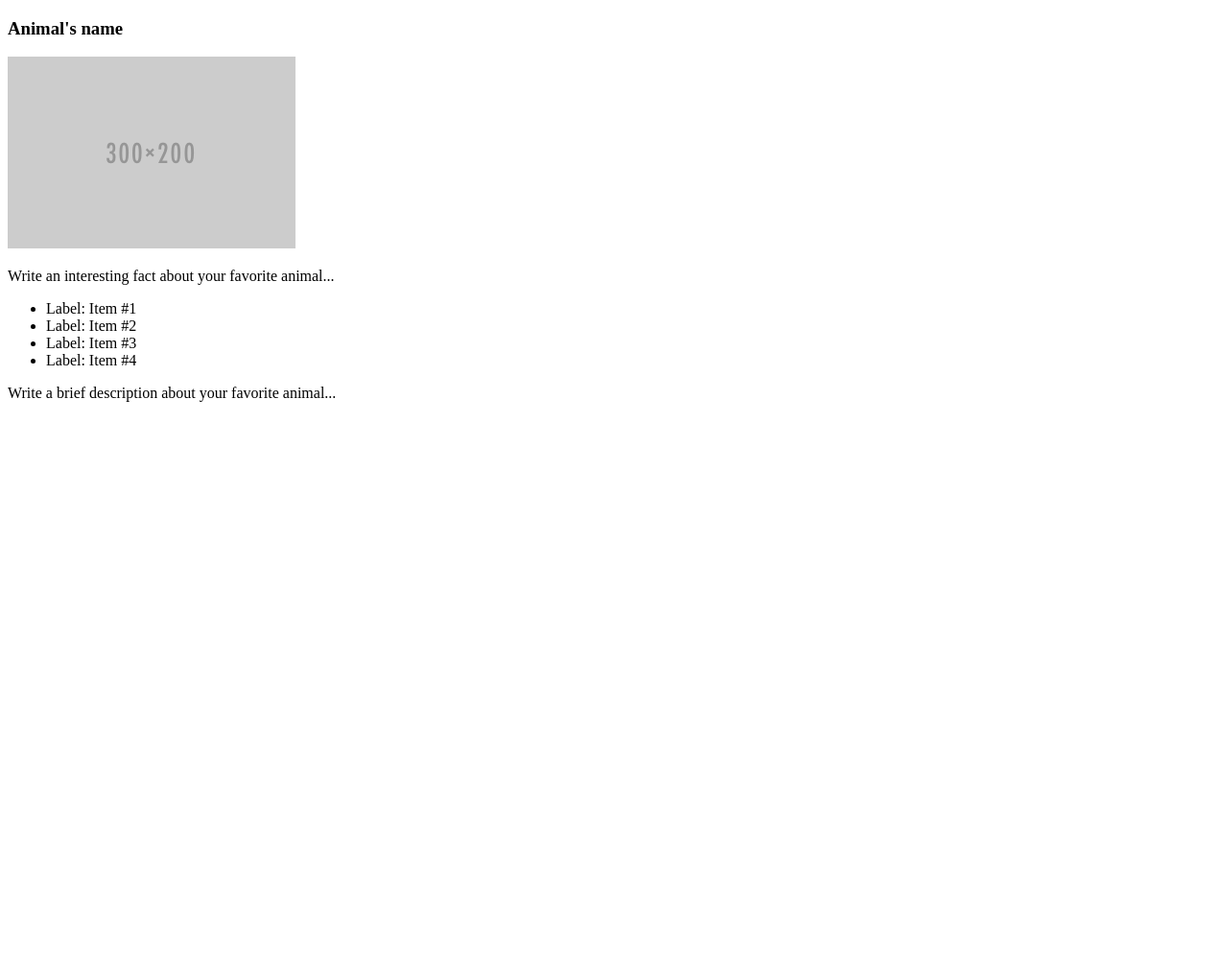
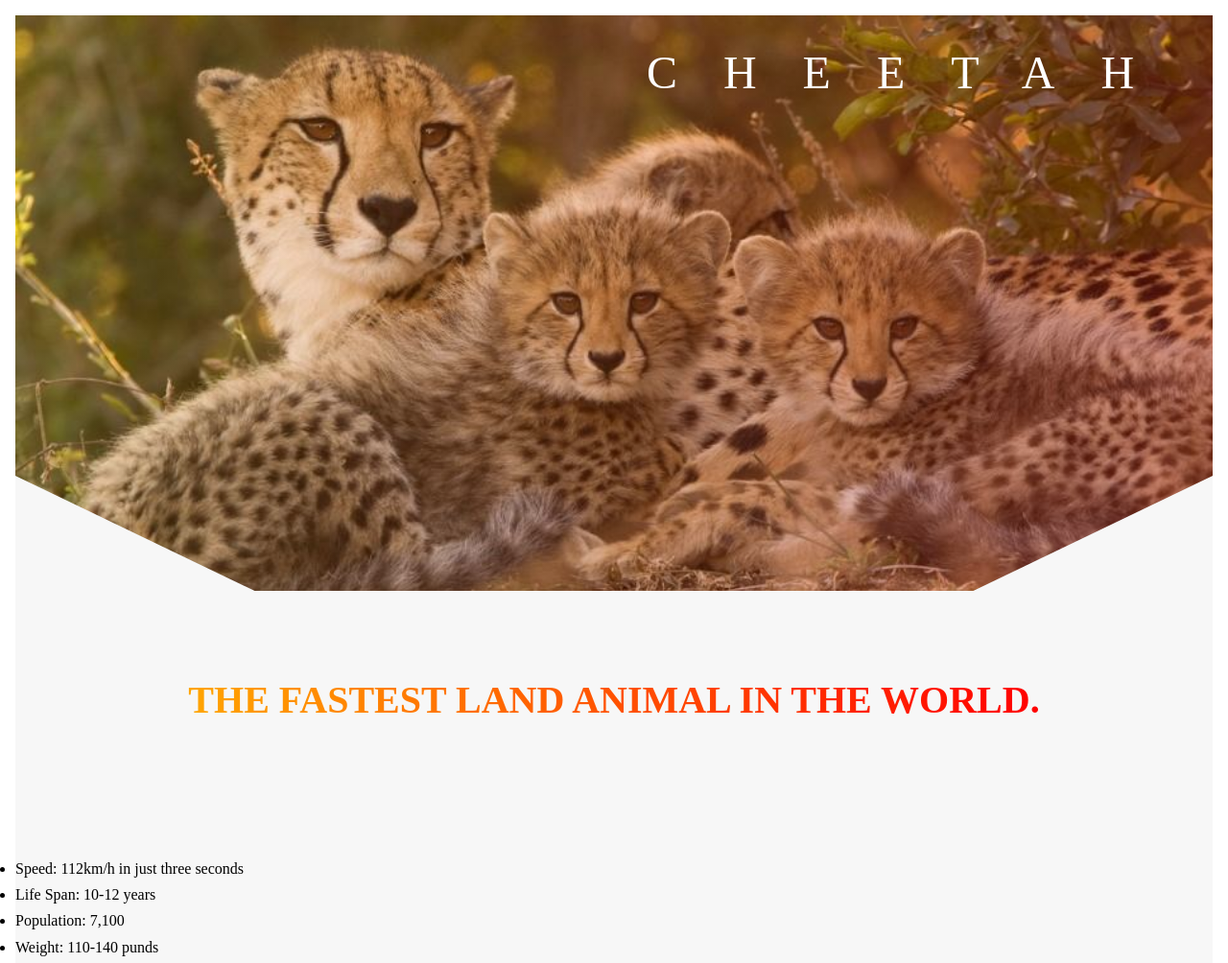
Before and after one commit to mm101006/GoogleChallengeUdacity, a website: page fend-animal-trading-cards-master/card.html in a window 1280 px wide. Shown: the top 1004 px of the page at 96% size. Before the commit the page ends 800 px from the top, so only its background shows below. Drawn offline with Linux system fonts and the light colour scheme.

Commit message:
feat: Some advance CSS techniques using SASS

```diff
--- a/fend-animal-trading-cards-master/card.html
+++ b/fend-animal-trading-cards-master/card.html
@@ -1,28 +1,36 @@
-<!DOCTYPE html>
+<!DOCTYPE>
 <html>
 <head>
 	<meta charset="utf-8">
 	<title>Animal Trading Cards</title>
+	<link rel="stylesheet" href="css/styles.css">
 </head>
 <body>
-	<div>
-		<!-- your favorite animal's name goes here -->
-		<h3>Animal's name</h3>
-		<!-- your favorite animal's image goes here -->
-		<img src="placeholder.png" alt="name-of-your-animal">
-		<div>
-			<!-- your favorite animal's interesting fact goes here -->
-			<p>Write an interesting fact about your favorite animal...</p>
+	<header class="header">
+		<h1>
+		<span class="header--main">Cheetah</span>
+		</h1>
+	</header>
+	<main>
+		<section class="section-about">
+			<div class="u-center-text u-margin-bottom-big">
+				<h3 class="heading-tertiary">The fastest land animal in the world.</h3>
+			</div>
+
+				<div class="row">
 					<ul>
 						<!-- your favorite animal's list items go here -->
-				<li><span>Label</span>: Item #1</li>
-				<li><span>Label</span>: Item #2</li>
-				<li><span>Label</span>: Item #3</li>
-				<li><span>Label</span>: Item #4</li>
+						<li><span>Speed</span>: 112km/h in just three seconds</li>
+						<li><span>Life Span</span>: 10-12 years</li>
+						<li><span>Population</span>: 7,100</li>
+						<li><span>Weight</span>: 110-140 punds</li>
 					</ul>
+				</div>
 					<!-- your favorite animal's description goes here -->
 					<p>Write a brief description about your favorite animal...</p>
 				</div>
 			</div>
+		</section>
+	</main>
 </body>
 </html>
--- /dev/null
+++ b/fend-animal-trading-cards-master/sass/main.scss
@@ -0,0 +1 @@
+@import "pages/home";
--- /dev/null
+++ b/fend-animal-trading-cards-master/sass/pages/_home.scss
@@ -0,0 +1,77 @@
+*,
+*::after,
+*::before {
+	margin: 0;
+	padding: 0;
+	box-sizing: inherit;
+}
+
+body {
+	box-sizing: border-box;
+	font-weight: 400;
+	line-height: 1.7;
+	padding: 1rem;
+}
+
+.header {
+	height: 75vh; /* 95% of the viewport */
+	background-image: linear-gradient(
+		to right,
+		rgba(orange, 0.1),
+		rgba(red, 0.2)),
+		url(../img/cheetah.jpg); /* two background images usings gradients */
+	background-size: cover; /* cover fits the element within the box */
+	background-position: top; /* image will not crop out at the top, the bottom will */
+	position: relative;
+
+	-webkit-clip-path: polygon(20% 0%, 80% 0%, 100% 0, 100% 80%, 80% 100%, 20% 100%, 0% 80%, 0 0);
+	clip-path: polygon(20% 0%, 80% 0%, 100% 0, 100% 80%, 80% 100%, 20% 100%, 0% 80%, 0 0);
+
+	&--main {
+		position: absolute;
+		top: 10%;
+		left: 75%;
+		transform: translate(-50%, -50%);
+		text-align: center;
+		display: block;
+		font-size: 3rem;
+		font-weight: 300;
+		color:    white;
+		text-transform: uppercase;
+		letter-spacing: 3rem;
+	}
+
+}
+
+.heading-tertiary {
+	font-size: 2.5rem;
+	font-weight: 700;
+	text-transform: uppercase;
+	display: inline-block;
+	background-image: linear-gradient(to right, orange, red);
+	-webkit-background-clip: text; //allows the text to sit on top of the background image, then set text to transparent
+	color: transparent;
+	transition: all .2s;
+
+	&:hover {
+		transform: skewY(2deg) skewX(15deg) scale(1.1);
+		text-shadow: .5rem 1rem 2rem rgba(black, .2);
+	}
+}
+
+.section-about {
+	background-color: #f7f7f7;
+	padding: 15rem 0;
+	margin-top: -20vh;
+}
+
+.u-margin-bottom-big {
+	margin-bottom: 8rem;
+	text-align: center;
+}
+
+.row {
+	max-width: 114rem;
+	margin: 0 auto; //used to center block element inside another block element
+	margin-bottom: 8rem;
+}
```
Also changed, not shown: fend-animal-trading-cards-master/cards.html (added, +29 -0 lines), fend-animal-trading-cards-master/package.json (added, +14 -0 lines), fend-animal-trading-cards-master/css/styles.css (added), fend-animal-trading-cards-master/img/cheetah.jpg (added), fend-animal-trading-cards-master/styles.css (deleted), 1 other file. Lines whose indentation alone changed are shown as unchanged.
